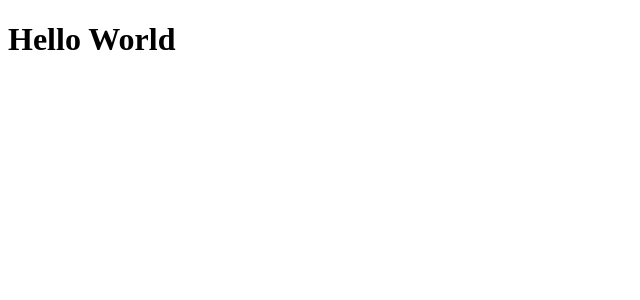
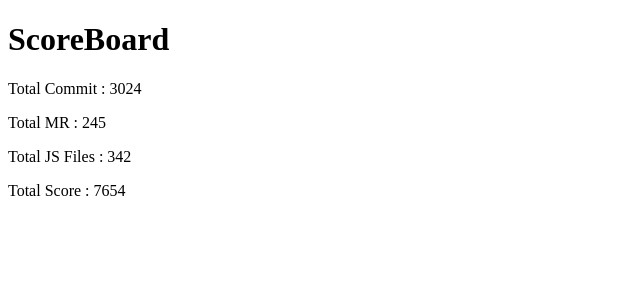
Before and after one commit to MooyGhul/GitlabAnalyzer, a React (Create React App) app in the folder frontend/: page / in a window 1280 px wide. Shown: the top 300 px of the page, without its empty margins (0-640 px from the left). Built offline with nearby package versions, Linux system fonts and the light colour scheme.

Commit message:
create maiin page and mock data, then we can split the front end components and everyone can start working on it

```diff
--- /dev/null
+++ b/frontend/src/App.js
@@ -0,0 +1,22 @@
+import React, { useState, useEffect } from 'react';
+import ScoreBoard from './components/ScoreBoard';
+import { Student } from './mockInfo';
+
+
+function App() {
+
+  return (
+    <div>
+
+      <ScoreBoard
+        totalCommit={Student.totalCommit}
+        TotalMR={Student.TotalMR}
+        TotalJSFiles={Student.TotalJSFiles}
+        TotalScore={Student.TotalScore}
+      />
+
+    </div>
+  );
+}
+
+export default App;
--- a/frontend/src/HelloWord.js
+++ /dev/null
@@ -1,5 +0,0 @@
-function HelloWord() {
-  return <h1>Hello World</h1>;
-}
-
-export default HelloWord;
--- /dev/null
+++ b/frontend/src/components/ScoreBoard.js
@@ -0,0 +1,11 @@
+export default function ScoreBoard (props) {
+    return (
+        <div>
+            <h1> ScoreBoard </h1>
+            <p>Total Commit : {props.totalCommit}</p>
+            <p>Total MR : {props.TotalMR}</p>
+            <p>Total JS Files : {props.TotalJSFiles}</p>
+            <p>Total Score : {props.TotalScore}</p>
+        </div>
+    );
+}
--- a/frontend/src/index.js
+++ b/frontend/src/index.js
@@ -1,11 +1,11 @@
 import React from 'react';
 import ReactDOM from 'react-dom';
-import HelloWord from './HelloWord';
+import App from './App';
 import reportWebVitals from './reportWebVitals';
 
 ReactDOM.render(
   <React.StrictMode>
-    <HelloWord />
+    <App />
   </React.StrictMode>,
   document.getElementById('root')
 );
--- /dev/null
+++ b/frontend/src/mockInfo.js
@@ -0,0 +1,8 @@
+export const Student = {
+    studentID : 12345678,
+    name : 'Harry Potter',
+    totalCommit : 3024,
+    TotalMR : 245,
+    TotalJSFiles : 342,
+    TotalScore: 7654,
+};
```
